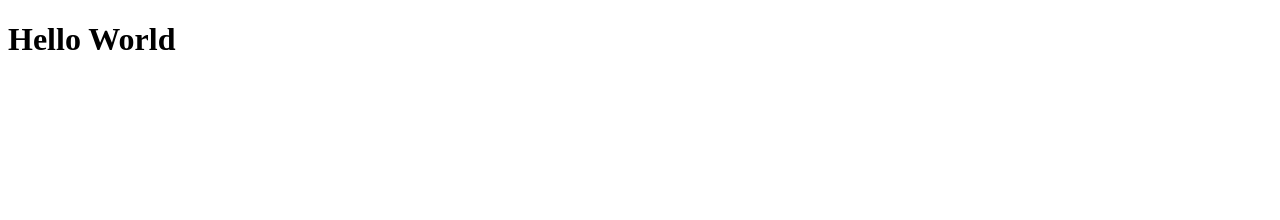
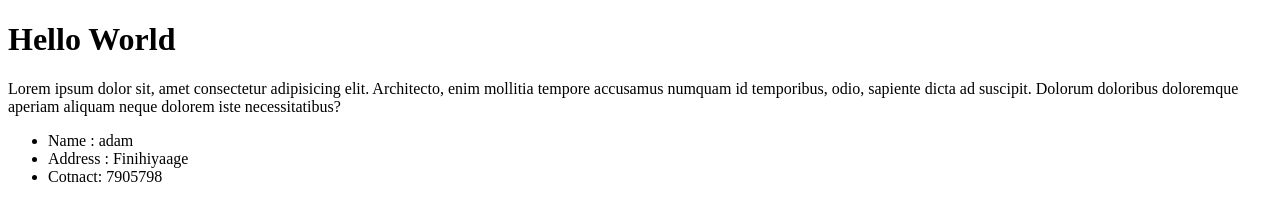
Before and after one commit to Jada8353/TestingWeb, a plain HTML site: page index.html in a window 1280 px wide. Drawn offline with Linux system fonts and the light colour scheme.

Commit message:
added new stuff to the page

```diff
--- a/index.html
+++ b/index.html
@@ -7,5 +7,11 @@
 </head>
 <body>
     <h1>Hello World</h1>
+    <p>Lorem ipsum dolor sit, amet consectetur adipisicing elit. Architecto, enim mollitia tempore accusamus numquam id temporibus, odio, sapiente dicta ad suscipit. Dolorum doloribus doloremque aperiam aliquam neque dolorem iste necessitatibus?</p>
+    <ul>
+        <li>Name :  adam</li>
+        <li>Address : Finihiyaage</li>
+        <li>Cotnact: 7905798</li>
+    </ul>
 </body>
 </html>
```
